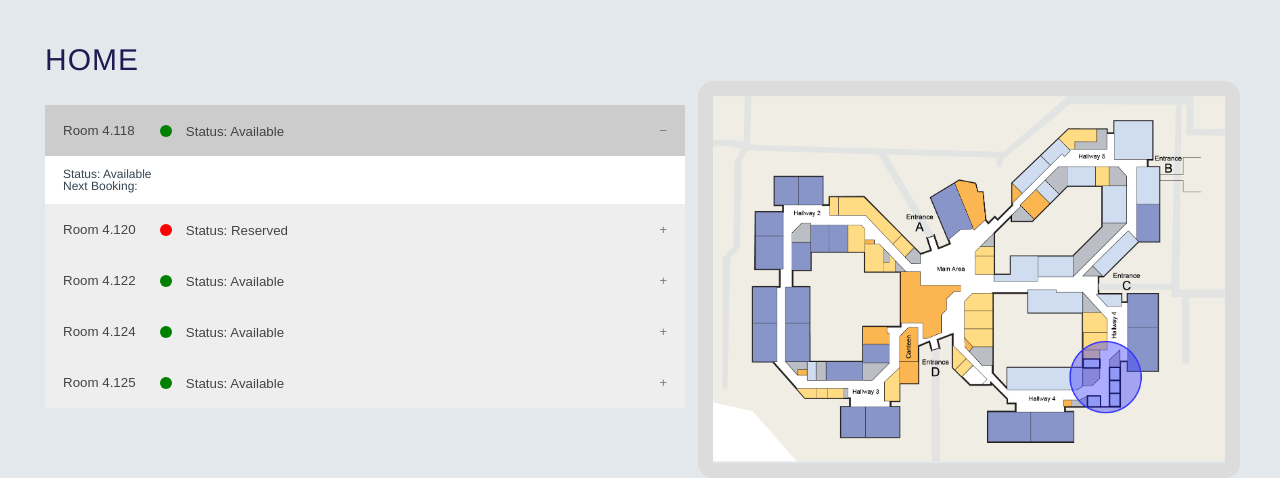
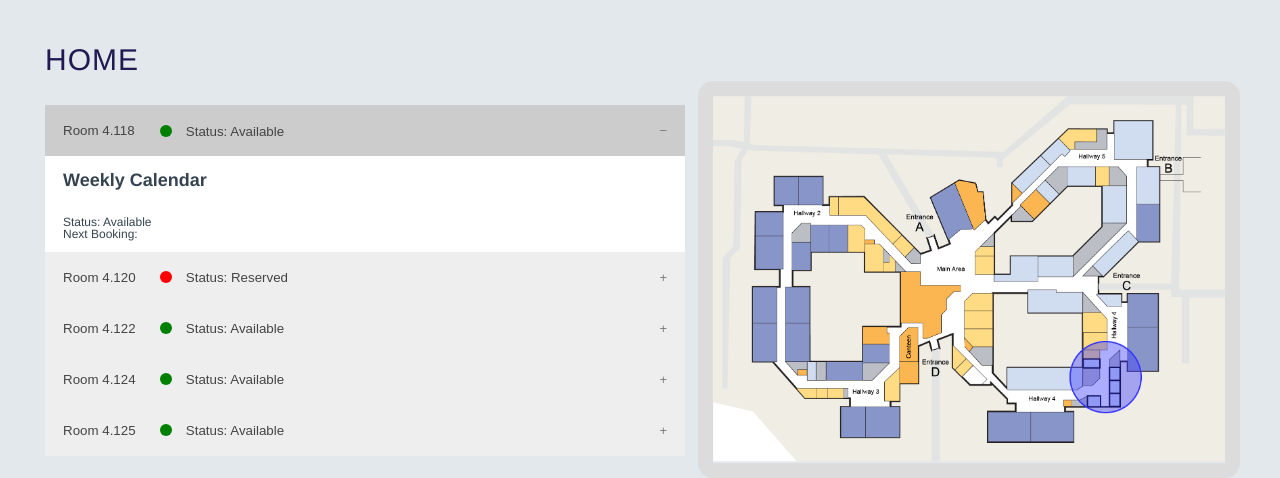
Before and after one commit to NadjaDH/P7-code, a Flask app: page / in a window 1280 px wide, after a click that opens the changed part; the page is wider, and only the part inside the window is pictured. Shown: the part 40-518 px from the top of that part. Run offline with Flask 3, Linux system fonts and the light colour scheme; data comes from the database, SQL or seed files in the repository.

Commit message:
new headline

```diff
--- a/templates/home.html
+++ b/templates/home.html
@@ -47,6 +47,13 @@
     <p id="Textindicator"> Status: {{ "Available" if room.status else "Reserved" }} </p>
   </button>
     <div class="panel">
+        <!--Calendar function here-->
+      <!--define a unique calendar for each group room-->
+      <div id="calendarContainer{{ room.room }}">
+        <h2>Weekly Calendar</h2>
+        <div id="daysContainer{{ room.room }}" class="days-container"></div>
+      </div>
+
       <p><br>Status: {{ "Available" if room.status else "Reserved" }}
       <br> Next Booking: </p>
     </div>
```
